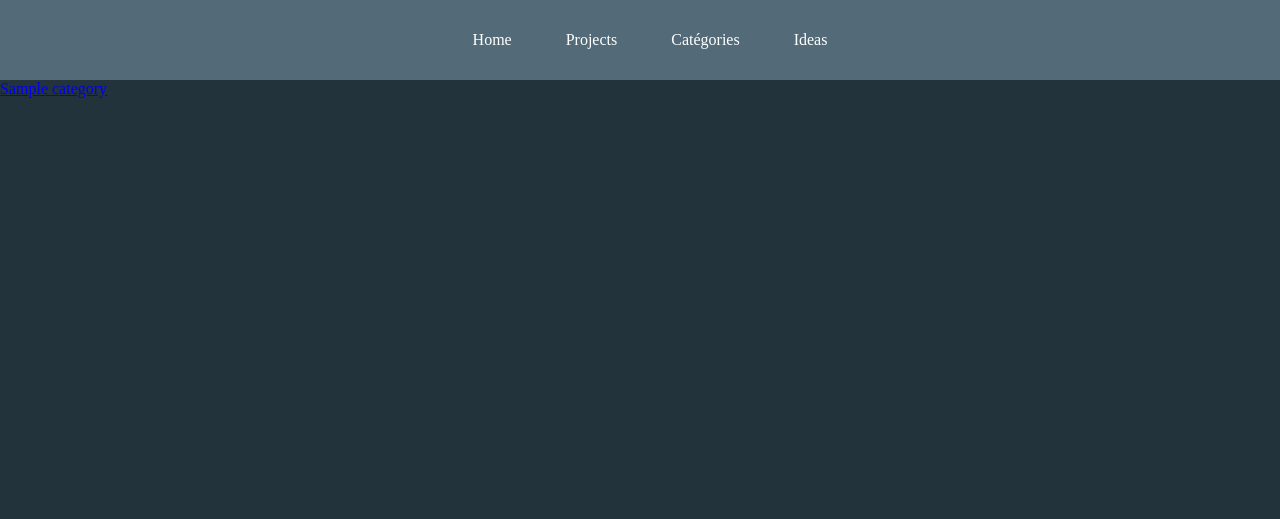
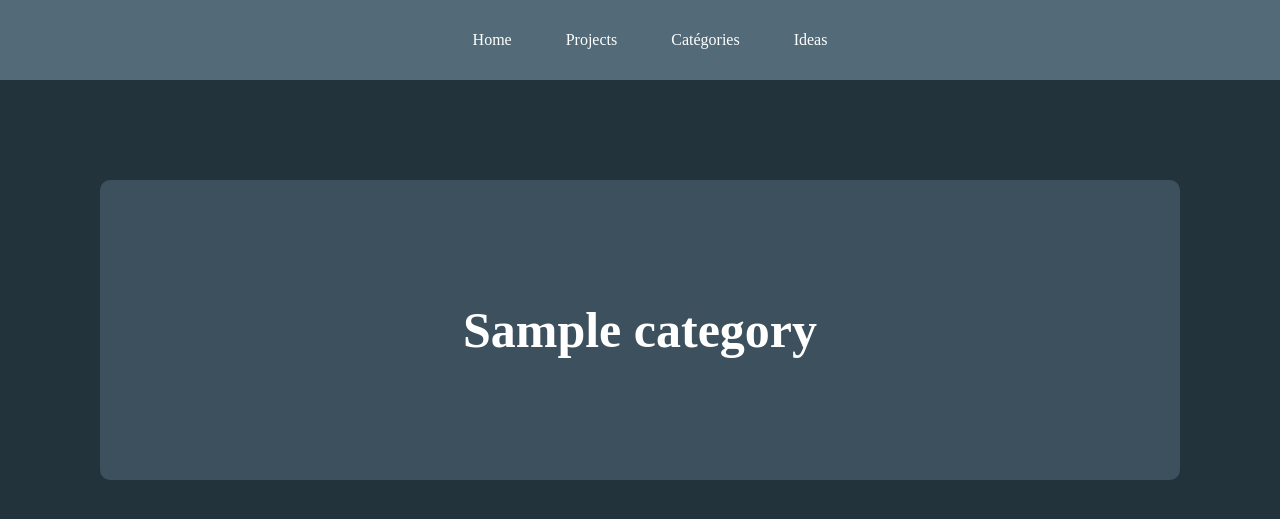
Before and after one commit to DamienChabret/portfolio, a Django app: page /categories/ in a window 1280 px wide. Shown: the top 519 px of the page. Run offline with Django 5.2, Linux system fonts and the light colour scheme; tables that the repository leaves empty hold one stand-in row (values such as "Sample post"); some libraries are stand-ins or nearby versions.

Commit message:
FIX bug et Ajout style css

```diff
--- a/src/client/static/css/style.css
+++ b/src/client/static/css/style.css
@@ -3,7 +3,7 @@ body{
     height: 100%;
     padding: 0;
     margin: 0;
-    color: white;
+    color : white;
 }
 
 /* projects */
@@ -20,10 +20,21 @@ body{
     display: flex;
     grid-template-columns: repeat(auto-fill, minmax(200px, 1fr));
     grid-gap: 150px;
-    justify-content: center; /* Centrer horizontalement */
-    align-items: center; /* Centrer verticalement */
+    justify-content: center;
+    align-items: center;
     flex-wrap: wrap;
 }
+
+.categories {
+    margin: 100px;
+    display: flex;
+    grid-template-columns: repeat(auto-fill, minmax(200px, 1fr));
+    grid-gap: 150px;
+    justify-content: center;
+    align-items: center;
+    flex-wrap: wrap;
+}
+
 .project {
     width: 400px;
     height: 300px;
@@ -33,13 +44,28 @@ body{
     overflow: hidden;
     background-color: #536b788c;
     border-radius: 10px;
+    transition: background-color 0.3s ease;
 }
 
-.project:hover{
-    transform: scale(1.2); /* Agrandissement de 20% lors du survol */
+.category {
+    width: 300px;
+    height: 300px;
+    flex: 1 1 400px;
+    position: relative;
+    display: flex;
+    overflow: hidden;
+    background-color: #536b788c;
+    border-radius: 10px;
+    transition: background-color 0.3s ease;
 }
 
-.project a {
+
+.project:hover, .category:hover{
+    transform: scale(1.1); /* Agrandissement de 20% lors du survol */
+    background-color: #ffffff;
+}
+
+.project a, .categories a {
     text-decoration: none;
     color: #ffffff;
     width: auto;
@@ -50,14 +76,32 @@ body{
     margin: 28px;
 }
 
-.project-name {
+.project:hover .project-name,
+.project:hover .project-description,
+.category:hover .category-name {
+    color: #536b788c;
+}
+
+
+
+.project-name, .category-name {
     font-weight: bold;
     font-size: 50px;
+    transition: color 0.3s ease;
+}
+
+.category-name {
+    text-align: center; /* Centrage horizontal du texte */
+    position: absolute;
+    top: 50%;
+    left: 50%; /* Centrage horizontal */
+    transform: translate(-50%, -50%);
 }
 
 .project-description {
     font-style: italic;
     font-size: 30px;
+    transition: color 0.3s ease;
 }
 
 .project-link {
--- a/src/client/templates/projects/projects.html
+++ b/src/client/templates/projects/projects.html
@@ -6,7 +6,7 @@
     <div class="projects">
         {% for project in projects %}
         <div class="project">
-            <a href="{{project.project_url}}">
+            <a href="{% url 'project' project.project_url %}">
                 <div class="text-overlay">
                     <div class="project-name">{{ project.project_name }}</div>
                     <div class="project-description">{{ project.project_description }}</div>
--- a/src/client/urls.py
+++ b/src/client/urls.py
@@ -6,7 +6,7 @@ from . import views
 urlpatterns = [
     path("", views.index, name="index"),
     path("projects/", views.projects, name="projects"),
-    path("projects/<str:project_url>/", views.projectDetail, name="detail"),
+    path("projects/<str:project_url>/", views.projectDetail, name="project"),
     path('categories/', views.categories, name="categories"),
     path("categories/<str:category_url>", views.categoryDetail),
     path("login",  views.login, name="login"),
```
